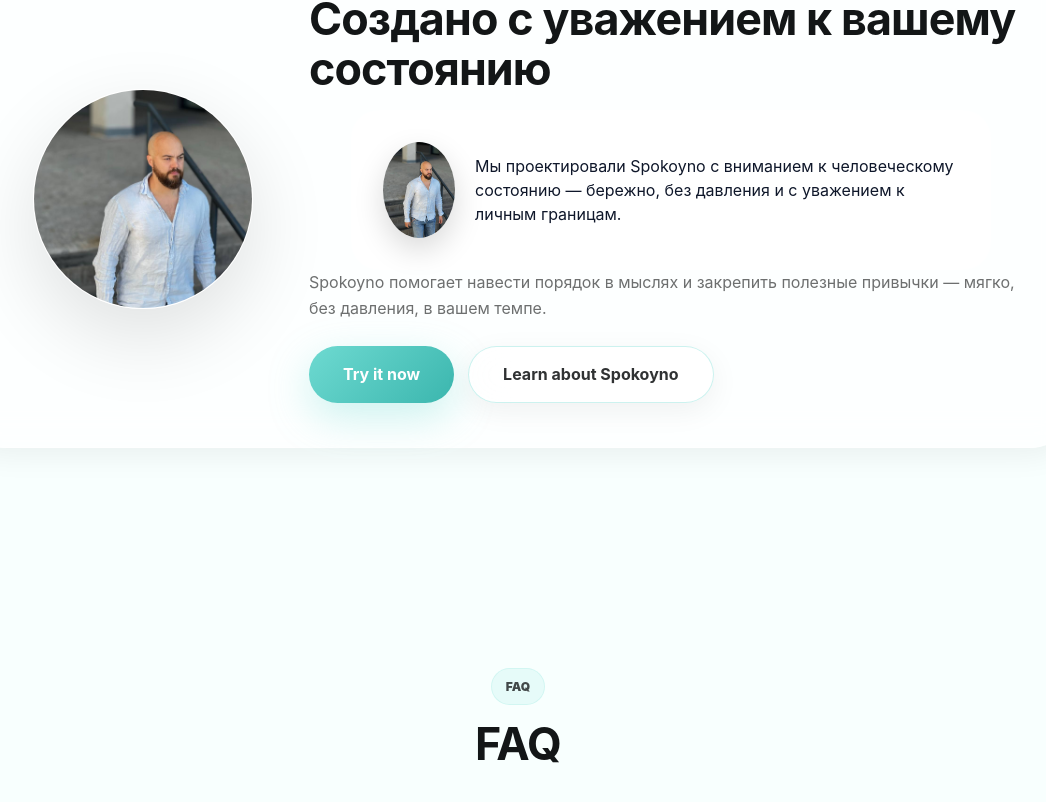
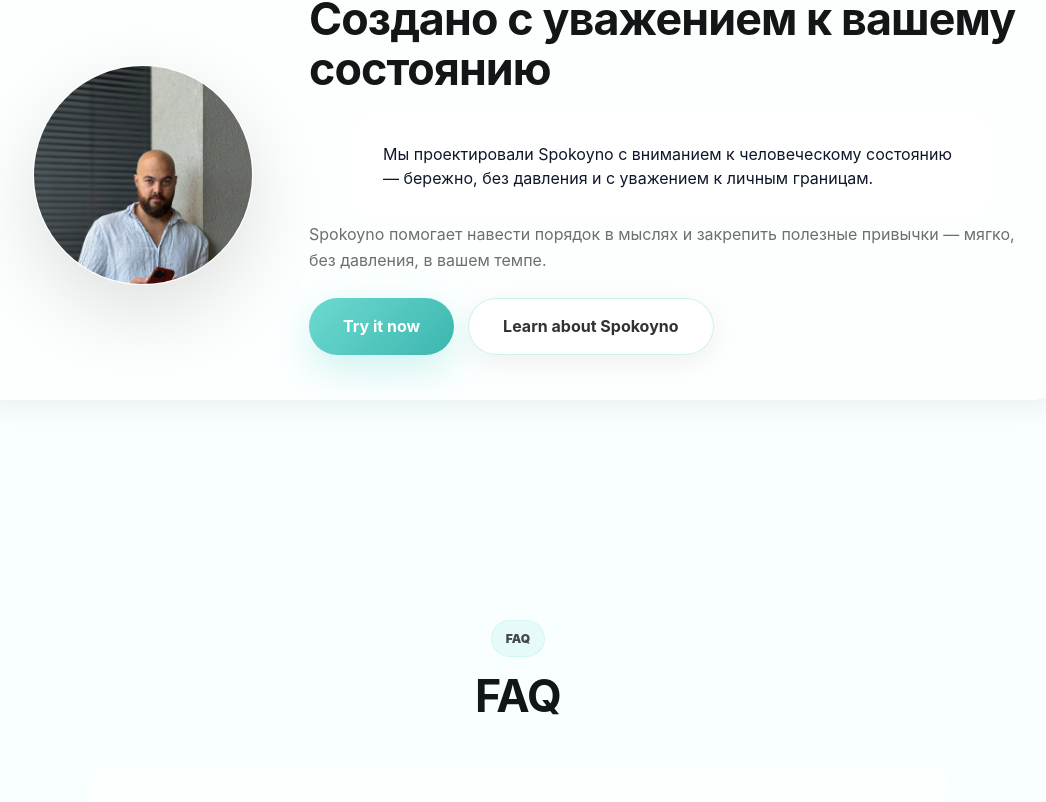
Before and after one commit to mimal77777/spokoyno-site, a React (Vite) app: page / in a window 1280 px wide. Shown: the part 2791-3593 px from the top of the page, without its empty margins (122-1168 px from the left). Built offline with nearby package versions, Linux system fonts and the light colour scheme.

Commit message:
Remove small author avatar from text block

```diff
--- a/src/pages/Home.tsx
+++ b/src/pages/Home.tsx
@@ -226,12 +226,6 @@
             <div>
               <h2 className="mb-2">{content?.founder?.title ?? "Создано с уважением к вашему состоянию"}</h2>
               <div className={styles.respectBlock}>
-  <img
-    src={respectPerson}
-    alt="Создано с уважением к вашему состоянию"
-    className={styles.respectAvatar}
-  />
-
   <div className={styles.respectText}>
     Мы проектировали Spokoyno с вниманием к человеческому состоянию —
     бережно, без давления и с уважением к личным границам.
```
Also changed, not shown: src/assets/images/respect-person.jpg.
